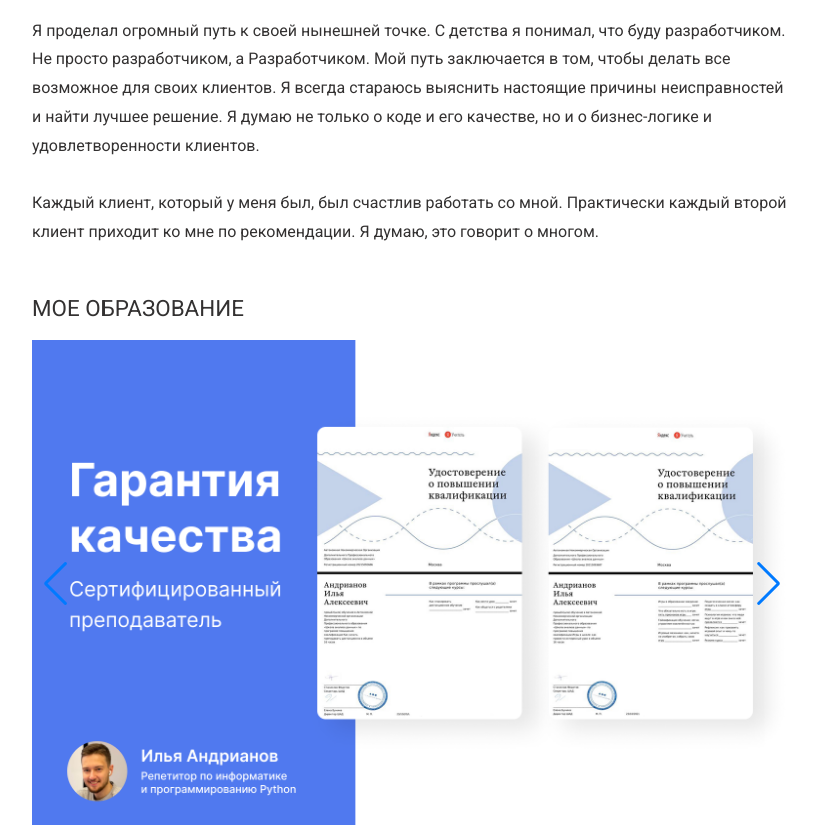
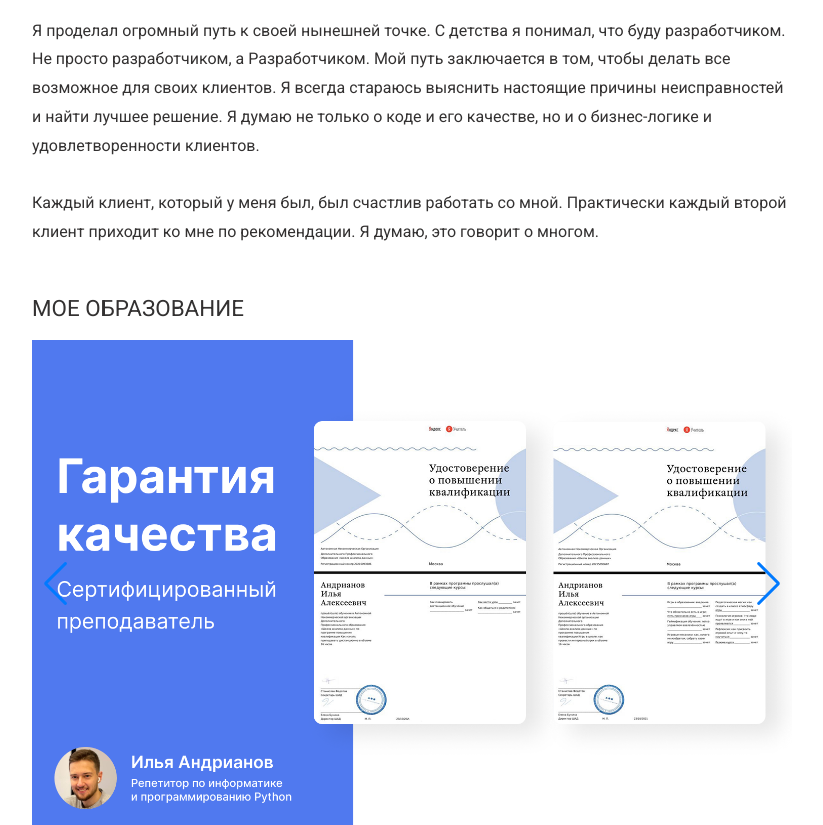
Before and after one commit to mopjiex/myRepos, a plain HTML site: page index.html in a window 1280 px wide. Shown: the part 474-1299 px from the top of the page, without its empty margins (228-1051 px from the left). Drawn offline with nearby package versions, Linux system fonts and the light colour scheme.

Commit message:
Update styles.css

```diff
--- a/css/styles.css
+++ b/css/styles.css
@@ -304,6 +304,6 @@ a:hover {
   .swiper-slide img {
     display: block;
     width: 100%;
-    height: 100%;
+    height: 506px;
     object-fit: cover;
   }
```
